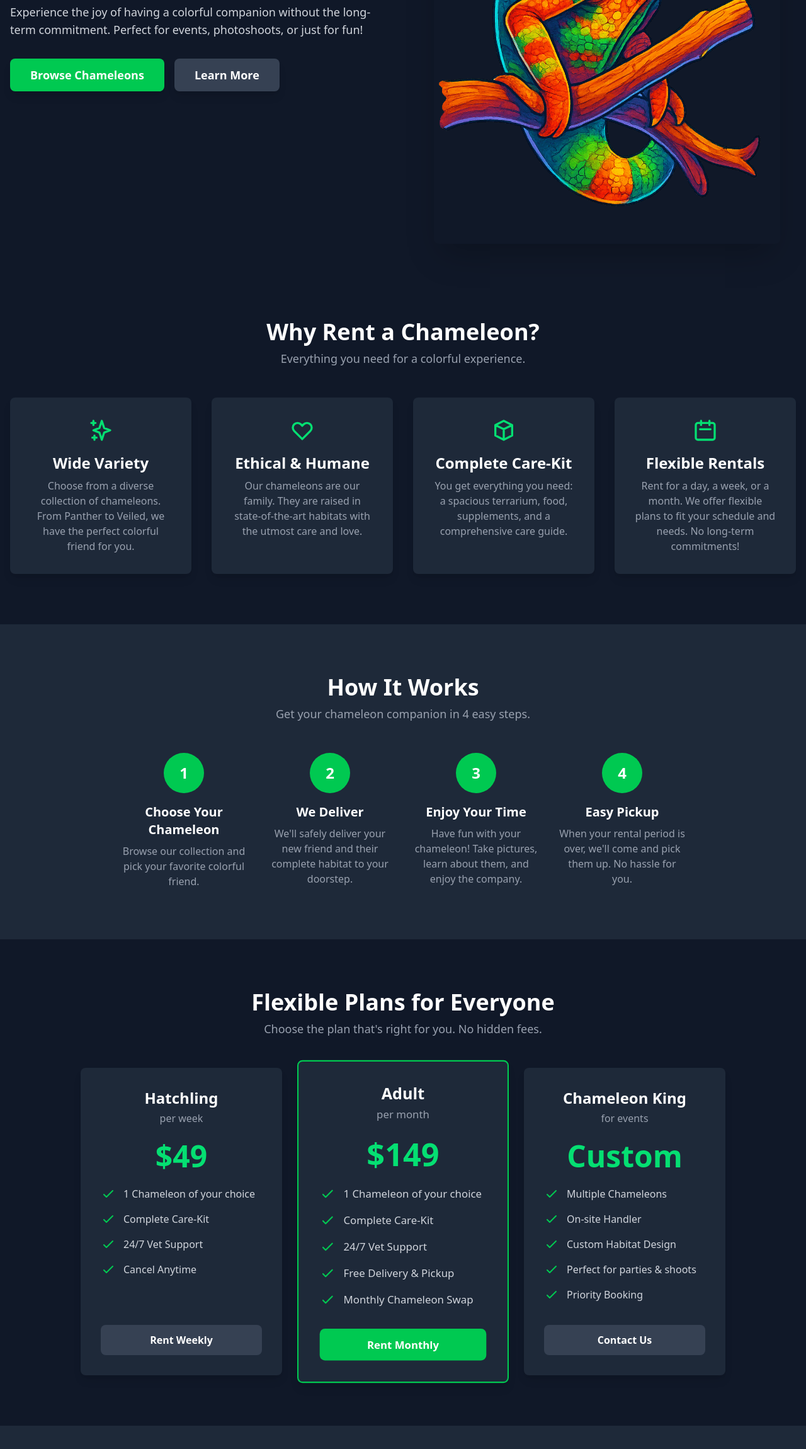
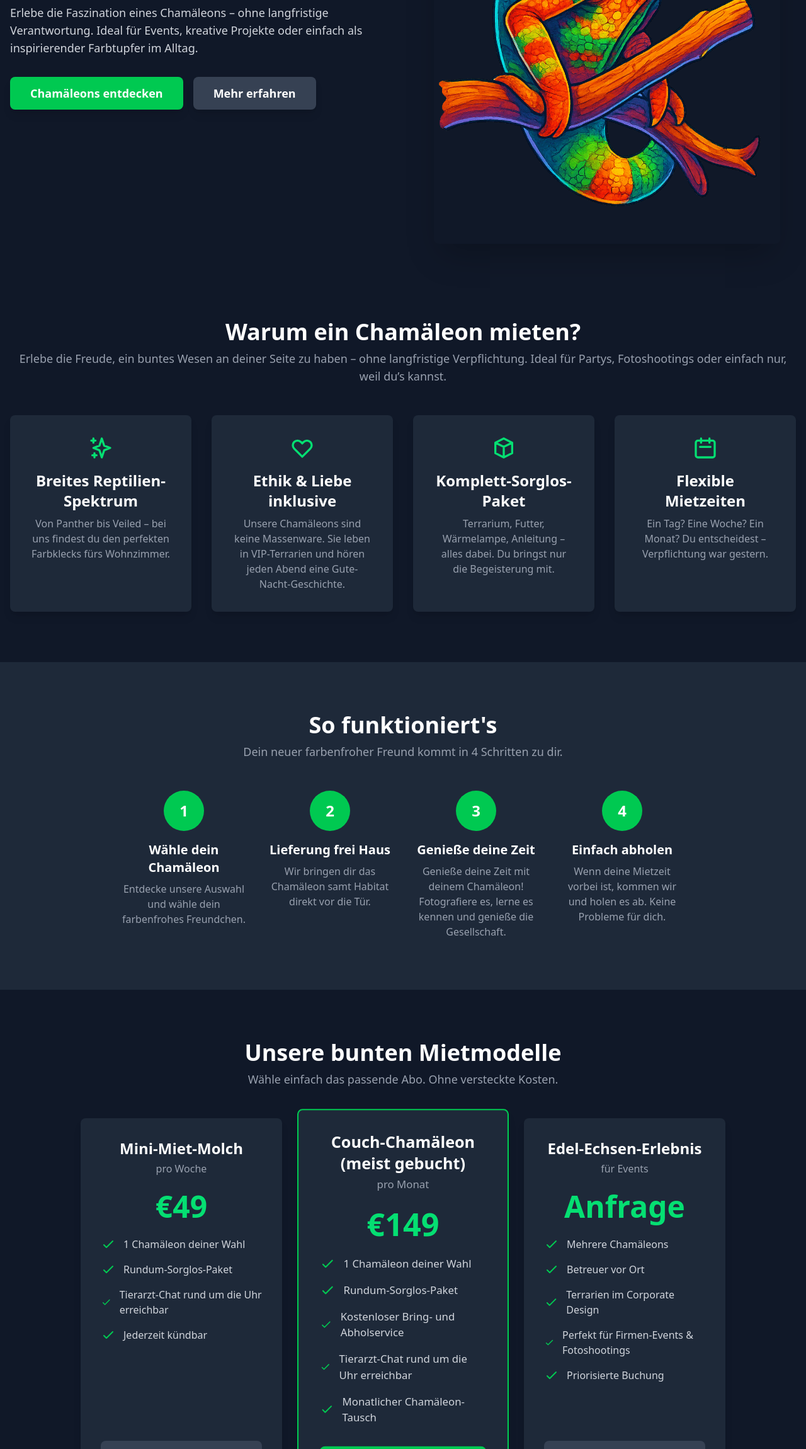
Before and after one commit to croeer/rent-a-chameleon, an Astro site: page / in a window 1280 px wide. Shown: the part 500-2800 px from the top of the page at 63% size. Built offline with nearby package versions, Linux system fonts and the light colour scheme; Astro itself is replaced by a stand-in of ours.

Commit message:
feat: localization

```diff
--- a/src/components/CTA.astro
+++ b/src/components/CTA.astro
@@ -2,18 +2,18 @@
   <div class="container mx-auto px-4">
     <div class="bg-gray-700 rounded-lg shadow-lg p-12 text-center">
       <h2 class="text-4xl font-extrabold mb-4">
-        Ready to Meet Your New Friend?
+        Bereit für Dein erstes Chamäleon?
       </h2>
       <p class="text-lg text-gray-400 mb-8">
-        Browse our collection of beautiful chameleons and start your rental
-        today.
+        Entdecke unsere Auswahl und starte in ein farbenfrohes Mietabenteuer.
+        Weil gute Ideen manchmal vier Beine haben.
       </p>
       <div class="flex justify-center">
         <a
           href="#pricing"
           class="bg-green-500 hover:bg-green-600 text-white font-semibold px-10 py-4 rounded-lg shadow-lg transition-all text-xl whitespace-normal inline-block"
         >
-          Browse Chameleons Now
+          Chamäleons jetzt entdecken
         </a>
       </div>
     </div>
--- a/src/components/Features.astro
+++ b/src/components/Features.astro
@@ -2,40 +2,51 @@
 const features = [
   {
     icon: `<svg xmlns="http://www.w3.org/2000/svg" class="h-10 w-10 text-green-400" fill="none" viewBox="0 0 24 24" stroke="currentColor"><path stroke-linecap="round" stroke-linejoin="round" stroke-width="2" d="M5 3v4M3 5h4M6 17v4m-2-2h4m5-16l2.286 6.857L21 12l-5.714 2.143L13 21l-2.286-6.857L5 12l5.714-2.143L13 3z" /></svg>`,
-        title: 'Wide Variety',
-        description: 'Choose from a diverse collection of chameleons. From Panther to Veiled, we have the perfect colorful friend for you.'
+    title: "Breites Reptilien-Spektrum",
+    description:
+      "Von Panther bis Veiled – bei uns findest du den perfekten Farbklecks fürs Wohnzimmer.",
   },
   {
     icon: `<svg xmlns="http://www.w3.org/2000/svg" class="h-10 w-10 text-green-400" fill="none" viewBox="0 0 24 24" stroke="currentColor"><path stroke-linecap="round" stroke-linejoin="round" stroke-width="2" d="M4.318 6.318a4.5 4.5 0 000 6.364L12 20.364l7.682-7.682a4.5 4.5 0 00-6.364-6.364L12 7.636l-1.318-1.318a4.5 4.5 0 00-6.364 0z" /></svg>`,
-        title: 'Ethical & Humane',
-        description: 'Our chameleons are our family. They are raised in state-of-the-art habitats with the utmost care and love.'
+    title: "Ethik & Liebe inklusive",
+    description:
+      "Unsere Chamäleons sind keine Massenware. Sie leben in VIP-Terrarien und hören jeden Abend eine Gute-Nacht-Geschichte.",
   },
   {
     icon: `<svg xmlns="http://www.w3.org/2000/svg" class="h-10 w-10 text-green-400" fill="none" viewBox="0 0 24 24" stroke="currentColor"><path stroke-linecap="round" stroke-linejoin="round" stroke-width="2" d="M20 7l-8-4-8 4m16 0l-8 4m8-4v10l-8 4m0-10L4 7m8 4v10M4 7v10l8 4" /></svg>`,
-        title: 'Complete Care-Kit',
-        description: 'You get everything you need: a spacious terrarium, food, supplements, and a comprehensive care guide.'
+    title: "Komplett-Sorglos-Paket",
+    description:
+      "Terrarium, Futter, Wärmelampe, Anleitung – alles dabei. Du bringst nur die Begeisterung mit.",
   },
   {
     icon: `<svg xmlns="http://www.w3.org/2000/svg" class="h-10 w-10 text-green-400" fill="none" viewBox="0 0 24 24" stroke="currentColor"><path stroke-linecap="round" stroke-linejoin="round" stroke-width="2" d="M8 7V3m8 4V3m-9 8h10M5 21h14a2 2 0 002-2V7a2 2 0 00-2-2H5a2 2 0 00-2 2v12a2 2 0 002 2z" /></svg>`,
-        title: 'Flexible Rentals',
-        description: 'Rent for a day, a week, or a month. We offer flexible plans to fit your schedule and needs. No long-term commitments!'
-    }
-]
+    title: "Flexible Mietzeiten",
+    description:
+      "Ein Tag? Eine Woche? Ein Monat? Du entscheidest – Verpflichtung war gestern.",
+  },
+];
 ---
+
 <section id="features" class="py-20">
   <div class="container mx-auto px-4">
     <div class="text-center mb-12">
-            <h2 class="text-4xl font-extrabold">Why Rent a Chameleon?</h2>
-            <p class="text-lg text-gray-400 mt-2">Everything you need for a colorful experience.</p>
+      <h2 class="text-4xl font-extrabold">Warum ein Chamäleon mieten?</h2>
+      <p class="text-lg text-gray-400 mt-2">
+        Erlebe die Freude, ein buntes Wesen an deiner Seite zu haben – ohne
+        langfristige Verpflichtung. Ideal für Partys, Fotoshootings oder einfach
+        nur, weil du’s kannst.
+      </p>
     </div>
     <div class="grid md:grid-cols-2 lg:grid-cols-4 gap-8">
-            {features.map(feature => (
+      {
+        features.map((feature) => (
           <div class="bg-gray-800 p-8 rounded-lg shadow-lg text-center">
             <div class="flex justify-center mb-4" set:html={feature.icon} />
             <h3 class="text-2xl font-bold mb-2">{feature.title}</h3>
             <p class="text-gray-400">{feature.description}</p>
           </div>
-            ))}
+        ))
+      }
     </div>
   </div>
 </section>
--- a/src/components/Footer.astro
+++ b/src/components/Footer.astro
@@ -8,7 +8,7 @@
         >Impressum</a
       >
       <a
-        href="https://www.instagram.com/feuerwehr_ense/"
+        href="https://www.instagram.com/"
         class="hover:text-white transition-colors"
         target="_blank">Instagram</a
       >
--- a/src/components/Header.astro
+++ b/src/components/Header.astro
@@ -2,16 +2,27 @@
   <div class="container mx-auto px-4">
     <div class="flex justify-between items-center h-20">
       <a href="/" class="text-2xl font-bold">
-                <span class="text-green-400">Rent</span>-a-Chameleon
+        <span class="text-green-400">Miet</span>-Echse.de
       </a>
       <nav class="hidden md:flex items-center space-x-8">
-                <a href="#features" class="hover:text-green-400 transition-colors">Features</a>
-                <a href="#how-it-works" class="hover:text-green-400 transition-colors">How It Works</a>
-                <a href="#pricing" class="hover:text-green-400 transition-colors">Pricing</a>
-                <a href="#testimonials" class="hover:text-green-400 transition-colors">Testimonials</a>
+        <a href="#features" class="hover:text-green-400 transition-colors"
+          >Features</a
+        >
+        <a href="#how-it-works" class="hover:text-green-400 transition-colors"
+          >So funktioniert's</a
+        >
+        <a href="#pricing" class="hover:text-green-400 transition-colors"
+          >Preise</a
+        >
+        <a href="#testimonials" class="hover:text-green-400 transition-colors"
+          >Kundenstimmen</a
+        >
       </nav>
-            <a href="#pricing" class="hidden md:inline-block bg-green-500 hover:bg-green-600 text-white font-semibold px-6 py-2 rounded-lg shadow-md transition-all">
-                Browse Chameleons
+      <a
+        href="#pricing"
+        class="hidden md:inline-block bg-green-500 hover:bg-green-600 text-white font-semibold px-6 py-2 rounded-lg shadow-md transition-all"
+      >
+        Chamäleons entdecken
       </a>
     </div>
   </div>
--- a/src/components/Hero.astro
+++ b/src/components/Hero.astro
@@ -2,23 +2,36 @@
   <div class="container mx-auto px-4">
     <div class="grid md:grid-cols-2 gap-12 items-center">
       <div class="text-center md:text-left">
-                <h1 class="text-5xl md:text-6xl font-extrabold leading-tight mb-6">
-                    Rent a <span class="text-green-400">Chameleon</span>. <br /> Brighten Your Day.
+        <h1 class="text-4xl md:text-5xl font-extrabold leading-tight mb-6">
+          Miete ein <span class="text-green-400">Chamäleon</span>. <br /> Bring Farbe
+          in dein Leben.
         </h1>
         <p class="text-lg text-gray-300 mb-8">
-                    Experience the joy of having a colorful companion without the long-term commitment. Perfect for events, photoshoots, or just for fun!
+          Erlebe die Faszination eines Chamäleons – ohne langfristige
+          Verantwortung. Ideal für Events, kreative Projekte oder einfach als
+          inspirierender Farbtupfer im Alltag.
         </p>
         <div class="flex justify-center md:justify-start space-x-4">
-                    <a href="#pricing" class="bg-green-500 hover:bg-green-600 text-white font-semibold px-8 py-3 rounded-lg shadow-lg transition-all text-lg">
-                        Browse Chameleons
+          <a
+            href="#pricing"
+            class="bg-green-500 hover:bg-green-600 text-white font-semibold px-8 py-3 rounded-lg shadow-lg transition-all text-lg"
+          >
+            Chamäleons entdecken
           </a>
-                    <a href="#how-it-works" class="bg-gray-700 hover:bg-gray-600 text-white font-semibold px-8 py-3 rounded-lg shadow-lg transition-all text-lg">
-                        Learn More
+          <a
+            href="#how-it-works"
+            class="bg-gray-700 hover:bg-gray-600 text-white font-semibold px-8 py-3 rounded-lg shadow-lg transition-all text-lg"
+          >
+            Mehr erfahren
           </a>
         </div>
       </div>
-            <div >
-                <img src="hero.png" alt="A colorful chameleon sitting on a branch" class="rounded-lg shadow-2xl w-11/12 h-auto mx-auto translate-y-10" />
+      <div>
+        <img
+          src="hero.png"
+          alt="A colorful chameleon sitting on a branch"
+          class="rounded-lg shadow-2xl w-11/12 h-auto mx-auto translate-y-10"
+        />
       </div>
     </div>
   </div>
--- a/src/components/HowItWorks.astro
+++ b/src/components/HowItWorks.astro
@@ -1,33 +1,60 @@
 <section id="how-it-works" class="py-20 bg-gray-800">
   <div class="container mx-auto px-4">
     <div class="text-center mb-12">
-            <h2 class="text-4xl font-extrabold">How It Works</h2>
-            <p class="text-lg text-gray-400 mt-2">Get your chameleon companion in 4 easy steps.</p>
+      <h2 class="text-4xl font-extrabold">So funktioniert's</h2>
+      <p class="text-lg text-gray-400 mt-2">
+        Dein neuer farbenfroher Freund kommt in 4 Schritten zu dir.
+      </p>
     </div>
     <div class="max-w-4xl mx-auto grid md:grid-cols-4 gap-8 text-center">
-
       <div class="relative">
-                <div class="flex justify-center items-center h-16 w-16 mx-auto bg-green-500 text-white rounded-full text-2xl font-bold">1</div>
-                <h3 class="text-xl font-bold mt-4 mb-2">Choose Your Chameleon</h3>
-                <p class="text-gray-400">Browse our collection and pick your favorite colorful friend.</p>
+        <div
+          class="flex justify-center items-center h-16 w-16 mx-auto bg-green-500 text-white rounded-full text-2xl font-bold"
+        >
+          1
+        </div>
+        <h3 class="text-xl font-bold mt-4 mb-2">Wähle dein Chamäleon</h3>
+        <p class="text-gray-400">
+          Entdecke unsere Auswahl und wähle dein farbenfrohes Freundchen.
+        </p>
       </div>
 
       <div class="relative">
-                <div class="flex justify-center items-center h-16 w-16 mx-auto bg-green-500 text-white rounded-full text-2xl font-bold">2</div>
-                <h3 class="text-xl font-bold mt-4 mb-2">We Deliver</h3>
-                <p class="text-gray-400">We'll safely deliver your new friend and their complete habitat to your doorstep.</p>
+        <div
+          class="flex justify-center items-center h-16 w-16 mx-auto bg-green-500 text-white rounded-full text-2xl font-bold"
+        >
+          2
+        </div>
+        <h3 class="text-xl font-bold mt-4 mb-2">Lieferung frei Haus</h3>
+        <p class="text-gray-400">
+          Wir bringen dir das Chamäleon samt Habitat direkt vor die Tür.
+        </p>
       </div>
 
       <div class="relative">
-                <div class="flex justify-center items-center h-16 w-16 mx-auto bg-green-500 text-white rounded-full text-2xl font-bold">3</div>
-                <h3 class="text-xl font-bold mt-4 mb-2">Enjoy Your Time</h3>
-                <p class="text-gray-400">Have fun with your chameleon! Take pictures, learn about them, and enjoy the company.</p>
+        <div
+          class="flex justify-center items-center h-16 w-16 mx-auto bg-green-500 text-white rounded-full text-2xl font-bold"
+        >
+          3
+        </div>
+        <h3 class="text-xl font-bold mt-4 mb-2">Genieße deine Zeit</h3>
+        <p class="text-gray-400">
+          Genieße deine Zeit mit deinem Chamäleon! Fotografiere es, lerne es
+          kennen und genieße die Gesellschaft.
+        </p>
       </div>
 
       <div class="relative">
-                <div class="flex justify-center items-center h-16 w-16 mx-auto bg-green-500 text-white rounded-full text-2xl font-bold">4</div>
-                <h3 class="text-xl font-bold mt-4 mb-2">Easy Pickup</h3>
-                <p class="text-gray-400">When your rental period is over, we'll come and pick them up. No hassle for you.</p>
+        <div
+          class="flex justify-center items-center h-16 w-16 mx-auto bg-green-500 text-white rounded-full text-2xl font-bold"
+        >
+          4
+        </div>
+        <h3 class="text-xl font-bold mt-4 mb-2">Einfach abholen</h3>
+        <p class="text-gray-400">
+          Wenn deine Mietzeit vorbei ist, kommen wir und holen es ab. Keine
+          Probleme für dich.
+        </p>
       </div>
     </div>
   </div>
--- a/src/components/Pricing.astro
+++ b/src/components/Pricing.astro
@@ -1,74 +1,111 @@
 ---
 const pricingPlans = [
   {
-        name: 'Hatchling',
-        price: '$49',
-        period: 'per week',
+    name: "Mini-Miet-Molch",
+    price: "€49",
+    period: "pro Woche",
     features: [
-            '1 Chameleon of your choice',
-            'Complete Care-Kit',
-            '24/7 Vet Support',
-            'Cancel Anytime'
+      "1 Chamäleon deiner Wahl",
+      "Rundum-Sorglos-Paket",
+      "Tierarzt-Chat rund um die Uhr erreichbar",
+      "Jederzeit kündbar",
     ],
-        buttonText: 'Rent Weekly',
+    buttonText: "Jetzt mieten",
     isFeatured: false,
   },
   {
-        name: 'Adult',
-        price: '$149',
-        period: 'per month',
+    name: "Couch-Chamäleon (meist gebucht)",
+    price: "€149",
+    period: "pro Monat",
     features: [
-            '1 Chameleon of your choice',
-            'Complete Care-Kit',
-            '24/7 Vet Support',
-            'Free Delivery & Pickup',
-            'Monthly Chameleon Swap'
+      "1 Chamäleon deiner Wahl",
+      "Rundum-Sorglos-Paket",
+      "Kostenloser Bring- und Abholservice",
+      "Tierarzt-Chat rund um die Uhr erreichbar",
+      "Monatlicher Chamäleon-Tausch",
     ],
-        buttonText: 'Rent Monthly',
+    buttonText: "Jetzt mieten",
     isFeatured: true,
   },
   {
-        name: 'Chameleon King',
-        price: 'Custom',
-        period: 'for events',
+    name: "Edel-Echsen-Erlebnis",
+    price: "Anfrage",
+    period: "für Events",
     features: [
-            'Multiple Chameleons',
-            'On-site Handler',
-            'Custom Habitat Design',
-            'Perfect for parties & shoots',
-            'Priority Booking'
+      "Mehrere Chamäleons",
+      "Betreuer vor Ort",
+      "Terrarien im Corporate Design",
+      "Perfekt für Firmen-Events & Fotoshootings",
+      "Priorisierte Buchung",
     ],
-        buttonText: 'Contact Us',
+    buttonText: "Kontaktiere uns",
     isFeatured: false,
-    }
+  },
 ];
 ---
+
 <section id="pricing" class="py-20">
   <div class="container mx-auto px-4">
     <div class="text-center mb-12">
-            <h2 class="text-4xl font-extrabold">Flexible Plans for Everyone</h2>
-            <p class="text-lg text-gray-400 mt-2">Choose the plan that's right for you. No hidden fees.</p>
+      <h2 class="text-4xl font-extrabold">Unsere bunten Mietmodelle</h2>
+      <p class="text-lg text-gray-400 mt-2">
+        Wähle einfach das passende Abo. Ohne versteckte Kosten.
+      </p>
     </div>
 
     <div class="grid lg:grid-cols-3 gap-8 max-w-5xl mx-auto">
-            {pricingPlans.map(plan => (
-                <div class:list={['bg-gray-800 p-8 rounded-lg shadow-lg flex flex-col', { 'border-2 border-green-500 transform scale-105': plan.isFeatured }]}>
+      {
+        pricingPlans.map((plan) => (
+          <div
+            class:list={[
+              "bg-gray-800 p-8 rounded-lg shadow-lg flex flex-col",
+              {
+                "border-2 border-green-500 transform scale-105":
+                  plan.isFeatured,
+              },
+            ]}
+          >
             <h3 class="text-2xl font-bold text-center">{plan.name}</h3>
             <p class="text-center text-gray-400 mt-1">{plan.period}</p>
-                    <p class="text-5xl font-extrabold text-center my-6 text-green-400">{plan.price}</p>
+            <p class="text-5xl font-extrabold text-center my-6 text-green-400">
+              {plan.price}
+            </p>
             <ul class="space-y-4 text-gray-300 mb-8 flex-grow">
-                        {plan.features.map(feature => (
+              {plan.features.map((feature) => (
                 <li class="flex items-center">
-                                <svg xmlns="http://www.w3.org/2000/svg" class="h-6 w-6 text-green-500 mr-3" fill="none" viewBox="0 0 24 24" stroke="currentColor"><path stroke-linecap="round" stroke-linejoin="round" stroke-width="2" d="M5 13l4 4L19 7" /></svg>
+                  <svg
+                    xmlns="http://www.w3.org/2000/svg"
+                    class="h-6 w-6 text-green-500 mr-3"
+                    fill="none"
+                    viewBox="0 0 24 24"
+                    stroke="currentColor"
+                  >
+                    <path
+                      stroke-linecap="round"
+                      stroke-linejoin="round"
+                      stroke-width="2"
+                      d="M5 13l4 4L19 7"
+                    />
+                  </svg>
                   {feature}
                 </li>
               ))}
             </ul>
-                    <a href="#" class:list={['w-full text-center font-semibold py-3 rounded-lg transition-all', { 'bg-green-500 hover:bg-green-600 text-white': plan.isFeatured, 'bg-gray-700 hover:bg-gray-600 text-white': !plan.isFeatured }]}>
+            <a
+              href="#"
+              class:list={[
+                "w-full text-center font-semibold py-3 rounded-lg transition-all",
+                {
+                  "bg-green-500 hover:bg-green-600 text-white": plan.isFeatured,
+                  "bg-gray-700 hover:bg-gray-600 text-white": !plan.isFeatured,
+                },
+              ]}
+            >
               {plan.buttonText}
             </a>
           </div>
-            ))}
+        ))
+      }
     </div>
   </div>
 </section>
--- a/src/pages/index.astro
+++ b/src/pages/index.astro
@@ -13,9 +13,9 @@ import Footer from "../components/Footer.astro";
 // Don't want to use any of this? Delete everything in this file, the `assets`, `components`, and `layouts` directories, and start fresh.
 ---
 
-<Layout title="Rent-a-Chameleon - Your colorful companion">
-  <Header />
+<Layout title="Miet-Echse.de - Temporäre Tierliebe mit Farbwechsel">
   <main>
+    <Header />
     <Hero />
     <Features />
     <HowItWorks />
```
Also changed, not shown: src/components/Testimonials.astro (+30 -18 lines). Lines whose indentation alone changed are shown as unchanged.
